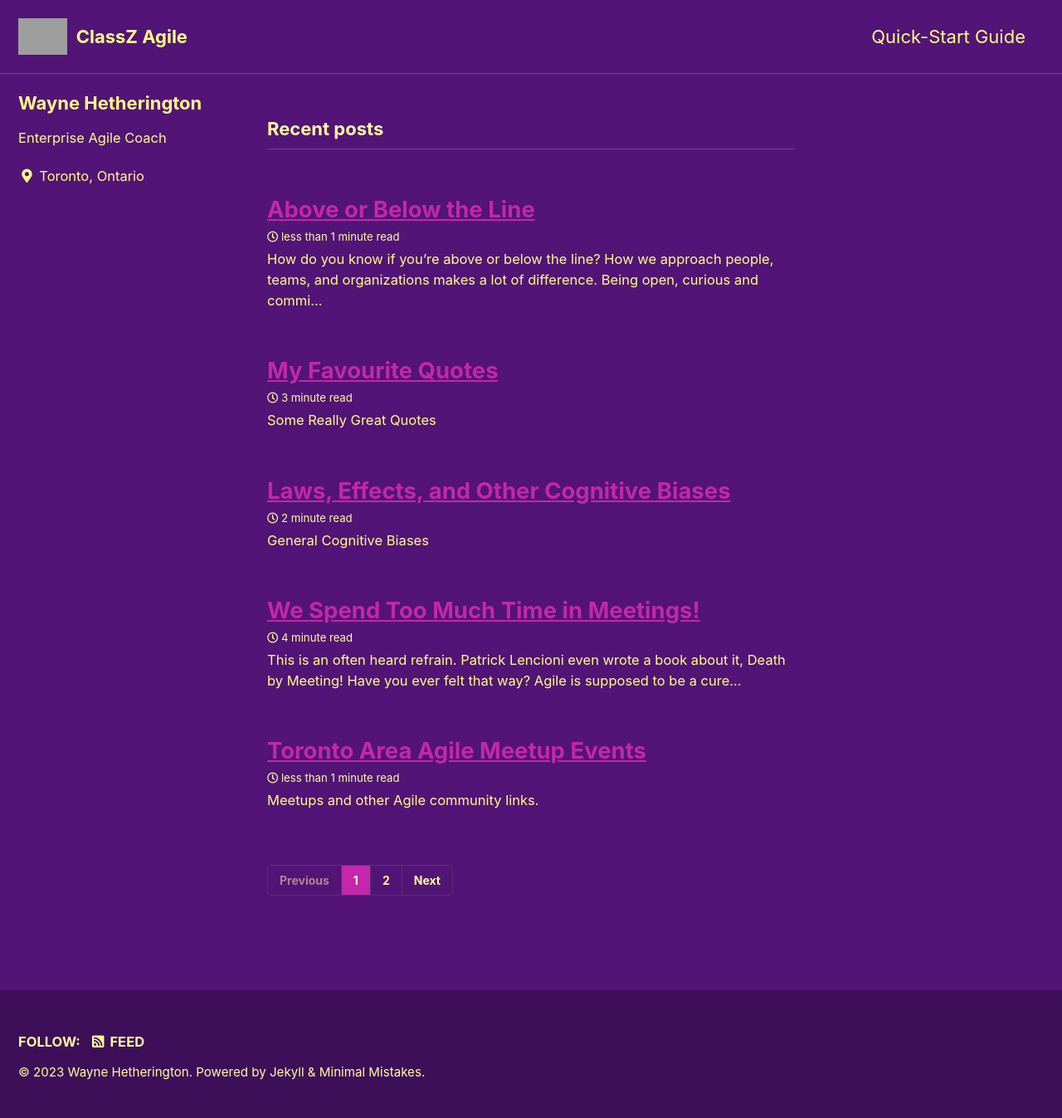
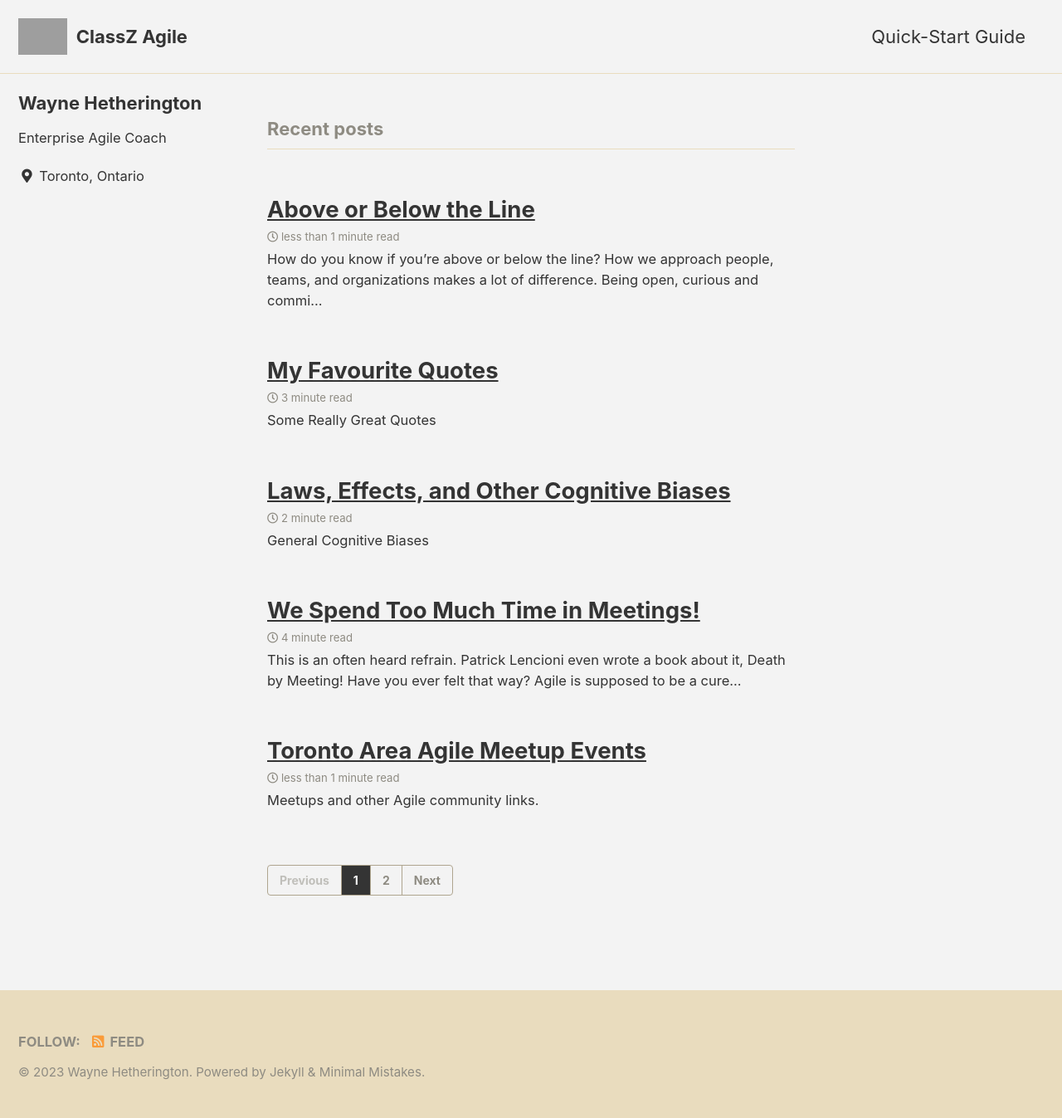
Before and after one commit to waynehet/classz.github.io, a Jekyll site: the page built from index.html, in a window 1280 px wide. Shown: the whole page at 83% size. Built offline with Jekyll 4.4.1, drawn with Linux system fonts in a browser that asks for light colours; cached includes are drawn as plain includes; the list of posts is cut into pages by our own code; grey boxes are pictures that could not be loaded.

Commit message:
chaning skin to dirt

```diff
--- a/_config.yml
+++ b/_config.yml
@@ -12,7 +12,7 @@
 
 # theme                  : "minimal-mistakes-jekyll"
 # remote_theme           : "mmistakes/minimal-mistakes"
-minimal_mistakes_skin    : "plum" #"default", "air", "aqua", "contrast", "dark", "dirt", "neon", "mint", "plum", "sunrise"
+minimal_mistakes_skin    : "dirt" #"default", "air", "aqua", "contrast", "dark", "dirt", "neon", "mint", "plum", "sunrise"
 
 # Site Settings
 locale                   : "en-US"
```
